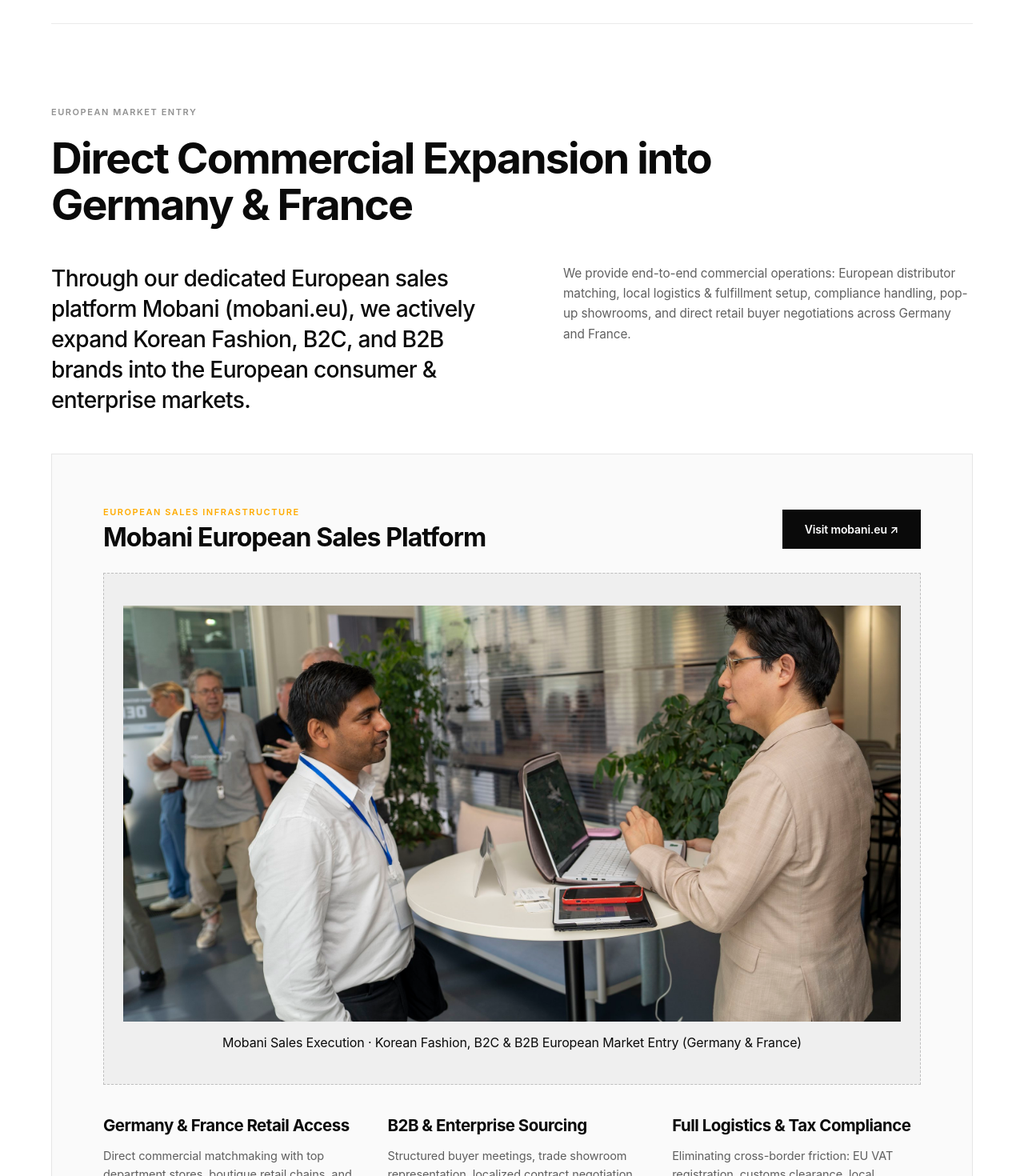
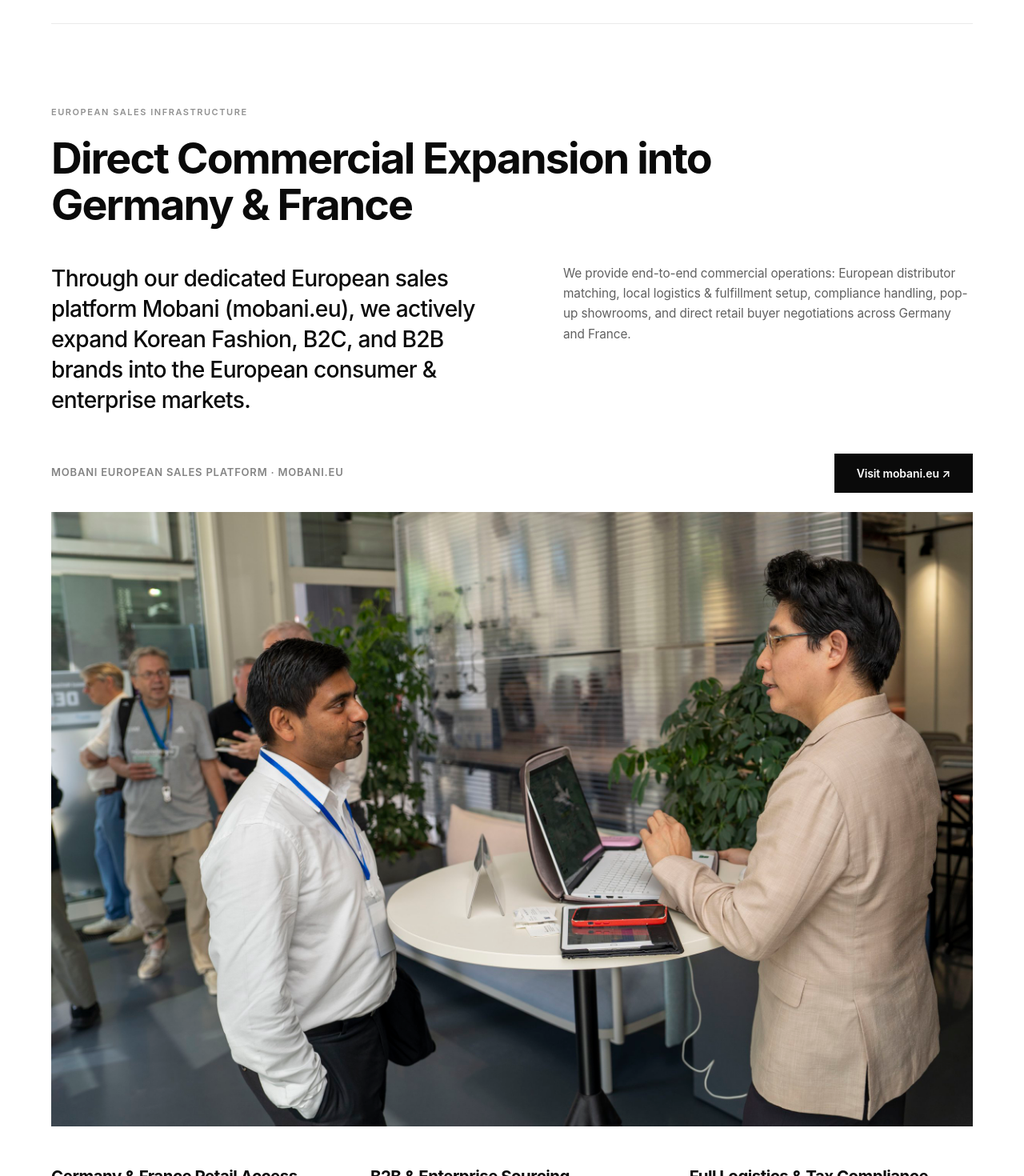
Before and after one commit to 123factory-de/123factory-de.github.io, a React (Vite) app: page /studio in a window 1280 px wide. Shown: the part 8080-9550 px from the top of the page at 80% size. Built offline with nearby package versions, Linux system fonts and the light colour scheme; the HTML template or start-up script is replaced by a standard one; a web font is replaced by a local one.

Commit message:
feat(startup): simplify Mobani section and update eyebrow

```diff
--- a/src/views/StudioView.jsx
+++ b/src/views/StudioView.jsx
@@ -761,37 +761,6 @@ export default function StudioView() {
         }
 
         /* Mobani Sales Platform Section (06) */
-        .mobani-highlight-card {
-          border: 1px solid rgba(0, 0, 0, 0.08);
-          padding: clamp(32px, 5vw, 64px);
-          background: #FAFAFA;
-          margin: clamp(40px, 5vh, 64px) 0;
-        }
-
-        .mobani-photo-slot {
-          width: 100%;
-          min-height: 380px;
-          background: #EFEFEF;
-          border: 1px dashed rgba(0, 0, 0, 0.2);
-          display: flex;
-          flex-direction: column;
-          align-items: center;
-          justify-content: center;
-          text-align: center;
-          padding: 40px 24px;
-          box-sizing: border-box;
-          margin: 24px 0;
-          position: relative;
-          overflow: hidden;
-        }
-
-        .mobani-photo-slot img {
-          width: 100%;
-          height: auto;
-          max-height: 520px;
-          object-fit: cover;
-          display: block;
-        }
 
         /* Minimal Closing CTA */
         .startups-cta-wrap {
@@ -1452,7 +1421,7 @@ export default function StudioView() {
          ========================================================================= */}
       <section id="mobani" className="startups-section">
         <div className="startups-container">
-          <span className="startups-eyebrow">European Market Entry</span>
+          <span className="startups-eyebrow">European Sales Infrastructure</span>
           <h2 className="startups-display-h2">
             Direct Commercial Expansion into Germany & France
           </h2>
@@ -1466,17 +1435,10 @@ export default function StudioView() {
             </p>
           </div>
 
-          {/* Mobani Showcase Card */}
-          <div className="mobani-highlight-card">
-            <div style={{ display: 'flex', justifyContent: 'space-between', alignItems: 'center', flexWrap: 'wrap', gap: '16px', marginBottom: '20px' }}>
-              <div>
-                <span style={{ fontSize: '11px', fontWeight: 600, letterSpacing: '0.14em', textTransform: 'uppercase', color: '#FFAB00', display: 'block', marginBottom: '4px' }}>
-                  European Sales Infrastructure
+          <div style={{ display: 'flex', justifyContent: 'space-between', alignItems: 'center', flexWrap: 'wrap', gap: '20px', marginBottom: 'clamp(24px, 3vh, 36px)' }}>
+            <span style={{ fontSize: '13px', fontWeight: 600, letterSpacing: '0.06em', textTransform: 'uppercase', color: 'rgba(10, 10, 10, 0.5)' }}>
+              Mobani European Sales Platform · mobani.eu
             </span>
-                <h3 style={{ fontSize: 'clamp(24px, 2.5vw, 36px)', fontWeight: 700, letterSpacing: '-0.03em', margin: 0 }}>
-                  Mobani European Sales Platform
-                </h3>
-              </div>
             <a
               href="https://www.mobani.eu/"
               target="_blank"
@@ -1488,18 +1450,15 @@ export default function StudioView() {
             </a>
           </div>
 
-            {/* Dedicated Photo Space for User's Upcoming Sales Photos */}
-            <div className="mobani-photo-slot">
+          <div className="startups-photo-frame" style={{ margin: '0 0 clamp(48px, 6vh, 72px) 0' }}>
             <img
               src="/startups/startups-traction.jpg"
               alt="Mobani European Sales Execution"
+              loading="lazy"
             />
-              <span className="startups-photo-caption" style={{ marginTop: '14px', textAlign: 'center' }}>
-                Mobani Sales Execution · Korean Fashion, B2C & B2B European Market Entry (Germany & France)
-              </span>
-            </div>
-
-            <div className="startups-deliverables-grid" style={{ marginTop: '36px' }}>
+          </div>
+
+          <div className="startups-deliverables-grid">
             <div className="startups-deliverable-card">
               <h4 className="startups-deliverable-title">Germany & France Retail Access</h4>
               <p className="startups-deliverable-desc">
@@ -1519,7 +1478,6 @@ export default function StudioView() {
               <p className="startups-deliverable-desc">
                 Eliminating cross-border friction: EU VAT registration, customs clearance, local warehousing, and European fulfillment infrastructure.
               </p>
-              </div>
             </div>
           </div>
         </div>
```
Also changed, not shown: 1 other file (tests, documents, lock files or other folders). Lines whose indentation alone changed are shown as unchanged.
